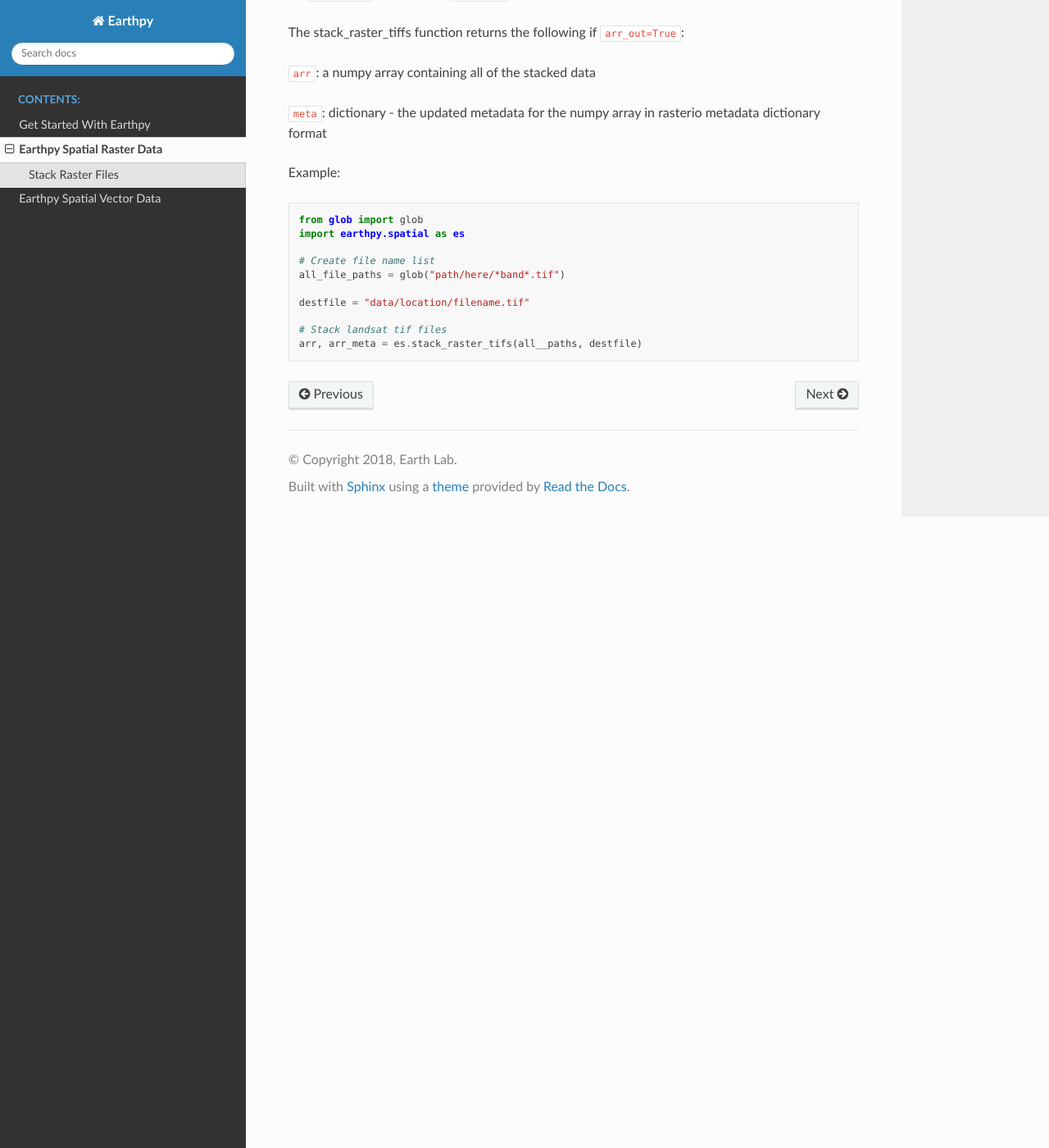
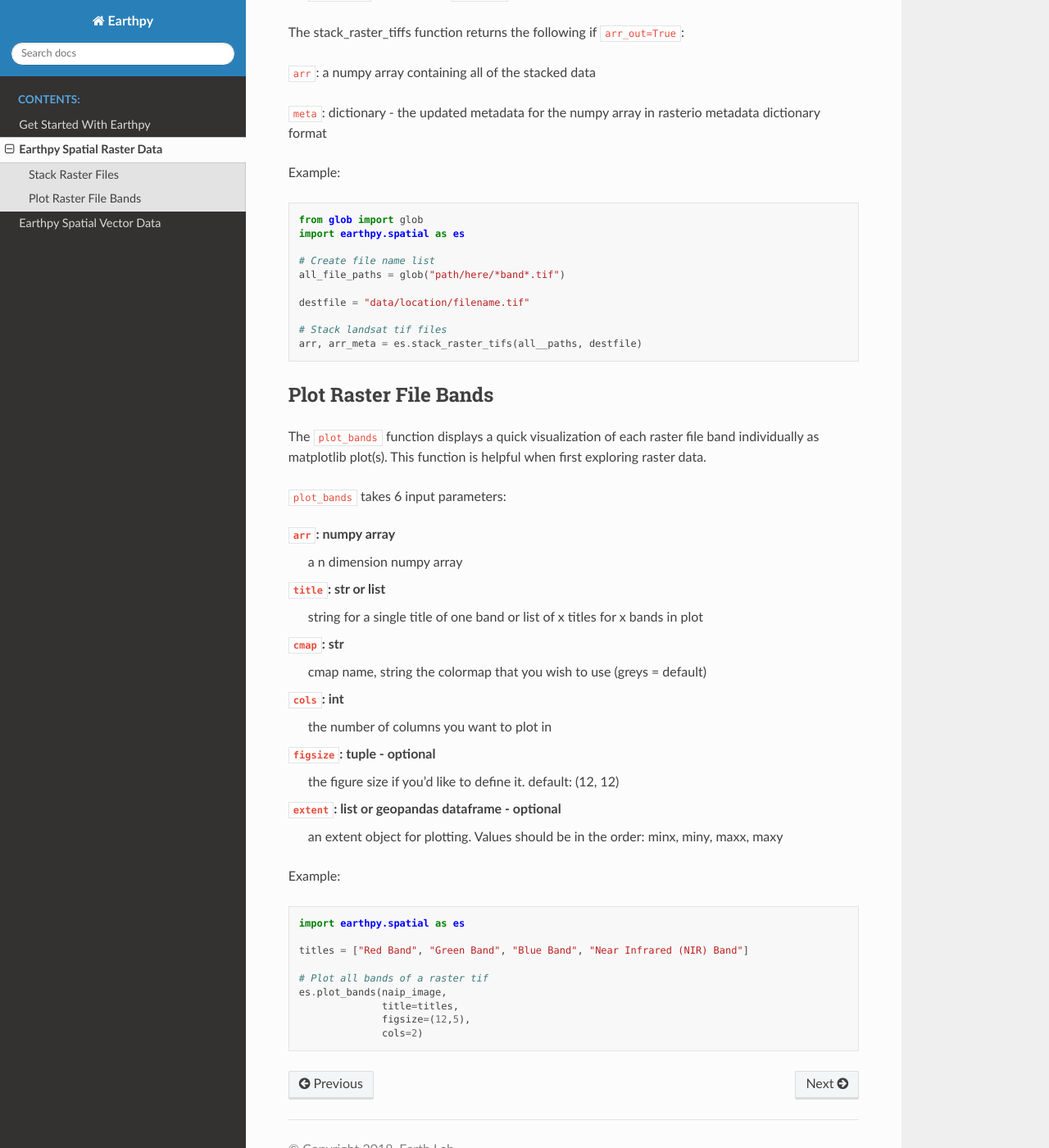
Before and after one commit to earthlab/earthpy, a Sphinx documentation site: the page built from docs/spatial-raster.rst, in a window 1280 px wide and 1400 px high, scrolled down 838 px. Shown: the whole window at 82% size. Built offline with Sphinx 7.4.7 and the Read the Docs theme 2.0.0, drawn with Linux system fonts in a browser that asks for light colours; some of the changed text lies outside the part shown.

Commit message:
Updated plot_bands function and created online documentation for plot_bands

```diff
--- a/docs/spatial-raster.rst
+++ b/docs/spatial-raster.rst
@@ -52,3 +52,40 @@ Example:
 
     # Stack landsat tif files
     arr, arr_meta = es.stack_raster_tifs(all__paths, destfile)
+
+
+Plot Raster File Bands
+~~~~~~~~~~~~~~~~~~
+
+The ``plot_bands`` function displays a quick visualization of each raster file band
+individually as matplotlib plot(s). This function is helpful when first exploring raster data.
+
+``plot_bands`` takes 6 input parameters:
+
+``arr``: numpy array
+    a n dimension numpy array
+``title``: str or list
+    string for a single title of one band or list of x titles for x bands in plot
+``cmap``: str
+    cmap name, string the colormap that you wish to use (greys = default)
+``cols``: int
+    the number of columns you want to plot in
+``figsize``: tuple - optional
+    the figure size if you'd like to define it. default: (12, 12)
+``extent``: list or geopandas dataframe - optional
+    an extent object for plotting. Values should be in the order: minx, miny, maxx, maxy
+
+
+Example:
+
+.. code-block:: python
+
+    import earthpy.spatial as es
+
+    titles = ["Red Band", "Green Band", "Blue Band", "Near Infrared (NIR) Band"]
+
+    # Plot all bands of a raster tif
+    es.plot_bands(naip_image,
+                  title=titles,
+                  figsize=(12,5),
+                  cols=2)
```
Also changed, not shown: other parts of docs/spatial-raster.rst (+1 -1 lines), 1 other file.
